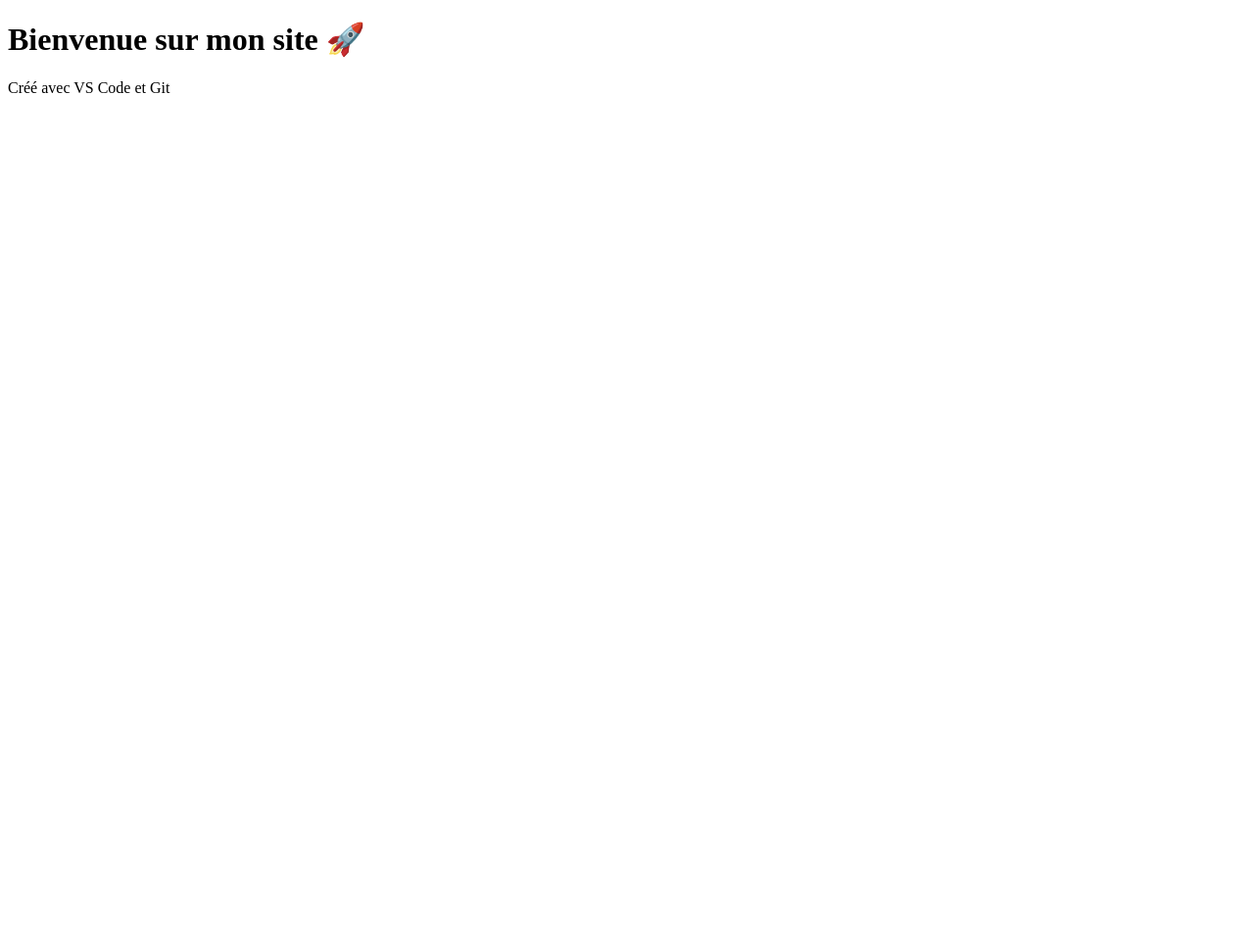
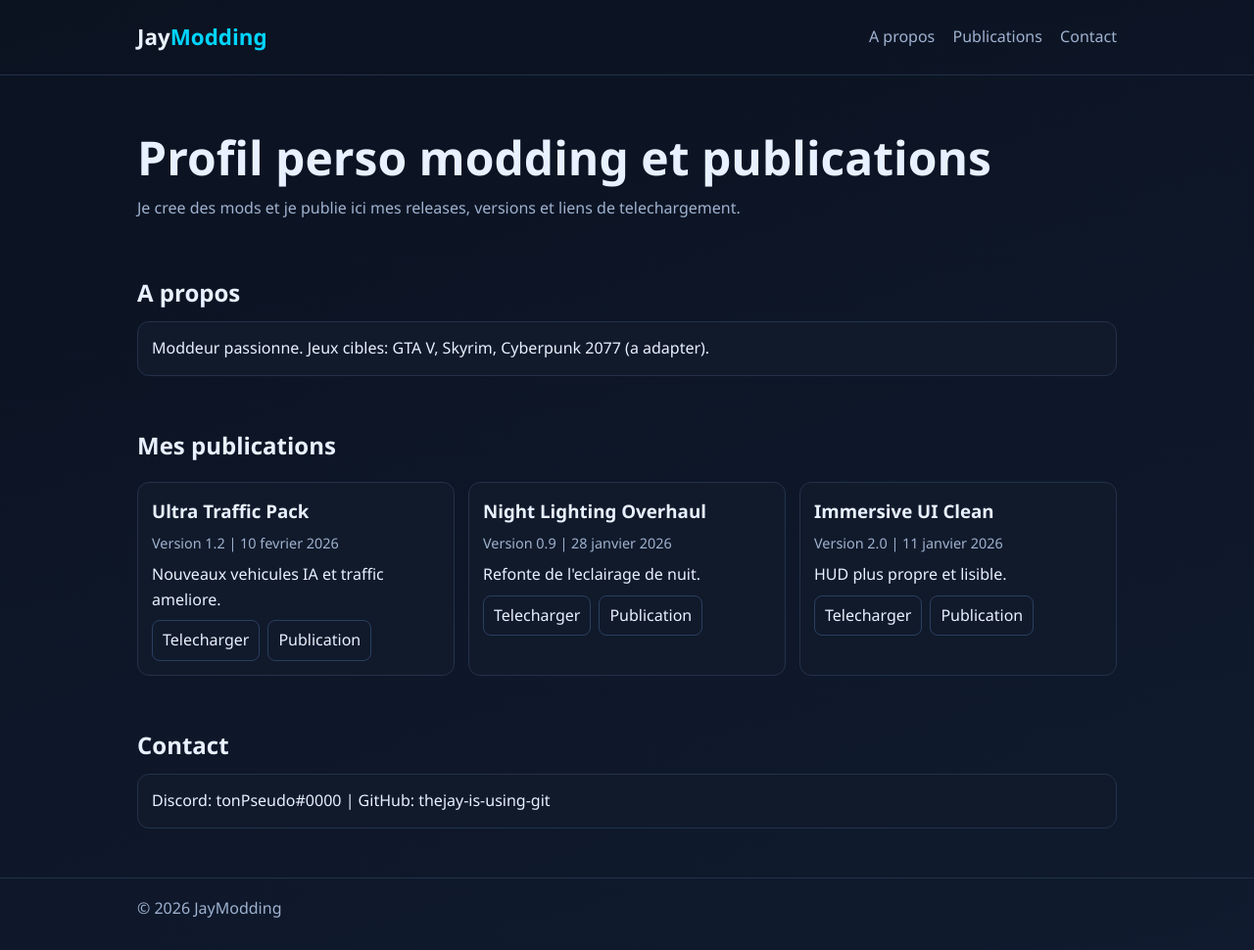
Before and after one commit to The-CTRL-J/Website, a plain HTML site: page index.html in a window 1280 px wide. Shown: the whole page at 98% size. Before the commit the page ends 800 px from the top, so only its background shows below. Drawn offline with Linux system fonts and the light colour scheme.

Commit message:
update site

```diff
--- a/index.html
+++ b/index.html
@@ -1,11 +1,90 @@
 <!DOCTYPE html>
-<html>
+<html lang="fr">
 <head>
-    <title>Mon site</title>
-    <meta charset="UTF-8">
+  <meta charset="UTF-8" />
+  <meta name="viewport" content="width=device-width, initial-scale=1.0" />
+  <title>Jay Modding | Profil Perso</title>
+  <style>
+    :root{--bg:#0b1220;--card:#111a2b;--txt:#e8f1ff;--muted:#9fb2cf;--accent:#00d4ff}
+    *{box-sizing:border-box;margin:0;padding:0}
+    body{font-family:Segoe UI,Arial,sans-serif;background:linear-gradient(160deg,#0b1220,#101b2f);color:var(--txt);line-height:1.6}
+    .wrap{width:min(1000px,92%);margin:auto}
+    header{padding:20px 0;border-bottom:1px solid #22324a}
+    nav{display:flex;justify-content:space-between;align-items:center;gap:12px;flex-wrap:wrap}
+    .brand{font-weight:700;font-size:1.4rem}.brand span{color:var(--accent)}
+    .links a{color:var(--muted);text-decoration:none;margin-left:14px}
+    .hero{padding:56px 0 28px}
+    h1{font-size:clamp(1.8rem,4vw,3rem);line-height:1.15}
+    p.lead{margin-top:12px;color:var(--muted);max-width:700px}
+    .grid{display:grid;grid-template-columns:repeat(auto-fit,minmax(240px,1fr));gap:14px;margin-top:18px}
+    .card{background:var(--card);border:1px solid #22324a;border-radius:12px;padding:14px}
+    .meta{color:var(--muted);font-size:.9rem;margin:6px 0 8px}
+    .btn{display:inline-block;border:1px solid #2a3f5f;color:var(--txt);text-decoration:none;padding:7px 10px;border-radius:8px;margin-right:8px;margin-top:8px}
+    section{padding:26px 0}
+    footer{padding:18px 0 30px;color:var(--muted);border-top:1px solid #22324a;margin-top:24px}
+  </style>
 </head>
 <body>
-    <h1>Bienvenue sur mon site 🚀</h1>
-    <p>Créé avec VS Code et Git</p>
+  <header>
+    <div class="wrap">
+      <nav>
+        <div class="brand">Jay<span>Modding</span></div>
+        <div class="links">
+          <a href="#about">A propos</a>
+          <a href="#mods">Publications</a>
+          <a href="#contact">Contact</a>
+        </div>
+      </nav>
+    </div>
+  </header>
+
+  <main class="wrap">
+    <section class="hero">
+      <h1>Profil perso modding et publications</h1>
+      <p class="lead">Je cree des mods et je publie ici mes releases, versions et liens de telechargement.</p>
+    </section>
+
+    <section id="about">
+      <h2>A propos</h2>
+      <div class="card" style="margin-top:10px">
+        <p>Moddeur passionne. Jeux cibles: GTA V, Skyrim, Cyberpunk 2077 (a adapter).</p>
+      </div>
+    </section>
+
+    <section id="mods">
+      <h2>Mes publications</h2>
+      <div class="grid">
+        <article class="card">
+          <h3>Ultra Traffic Pack</h3>
+          <p class="meta">Version 1.2 | 10 fevrier 2026</p>
+          <p>Nouveaux vehicules IA et traffic ameliore.</p>
+          <a class="btn" href="#">Telecharger</a><a class="btn" href="#">Publication</a>
+        </article>
+        <article class="card">
+          <h3>Night Lighting Overhaul</h3>
+          <p class="meta">Version 0.9 | 28 janvier 2026</p>
+          <p>Refonte de l'eclairage de nuit.</p>
+          <a class="btn" href="#">Telecharger</a><a class="btn" href="#">Publication</a>
+        </article>
+        <article class="card">
+          <h3>Immersive UI Clean</h3>
+          <p class="meta">Version 2.0 | 11 janvier 2026</p>
+          <p>HUD plus propre et lisible.</p>
+          <a class="btn" href="#">Telecharger</a><a class="btn" href="#">Publication</a>
+        </article>
+      </div>
+    </section>
+
+    <section id="contact">
+      <h2>Contact</h2>
+      <div class="card" style="margin-top:10px">
+        <p>Discord: tonPseudo#0000 | GitHub: thejay-is-using-git</p>
+      </div>
+    </section>
+  </main>
+
+  <footer>
+    <div class="wrap">© 2026 JayModding</div>
+  </footer>
 </body>
 </html>
```
